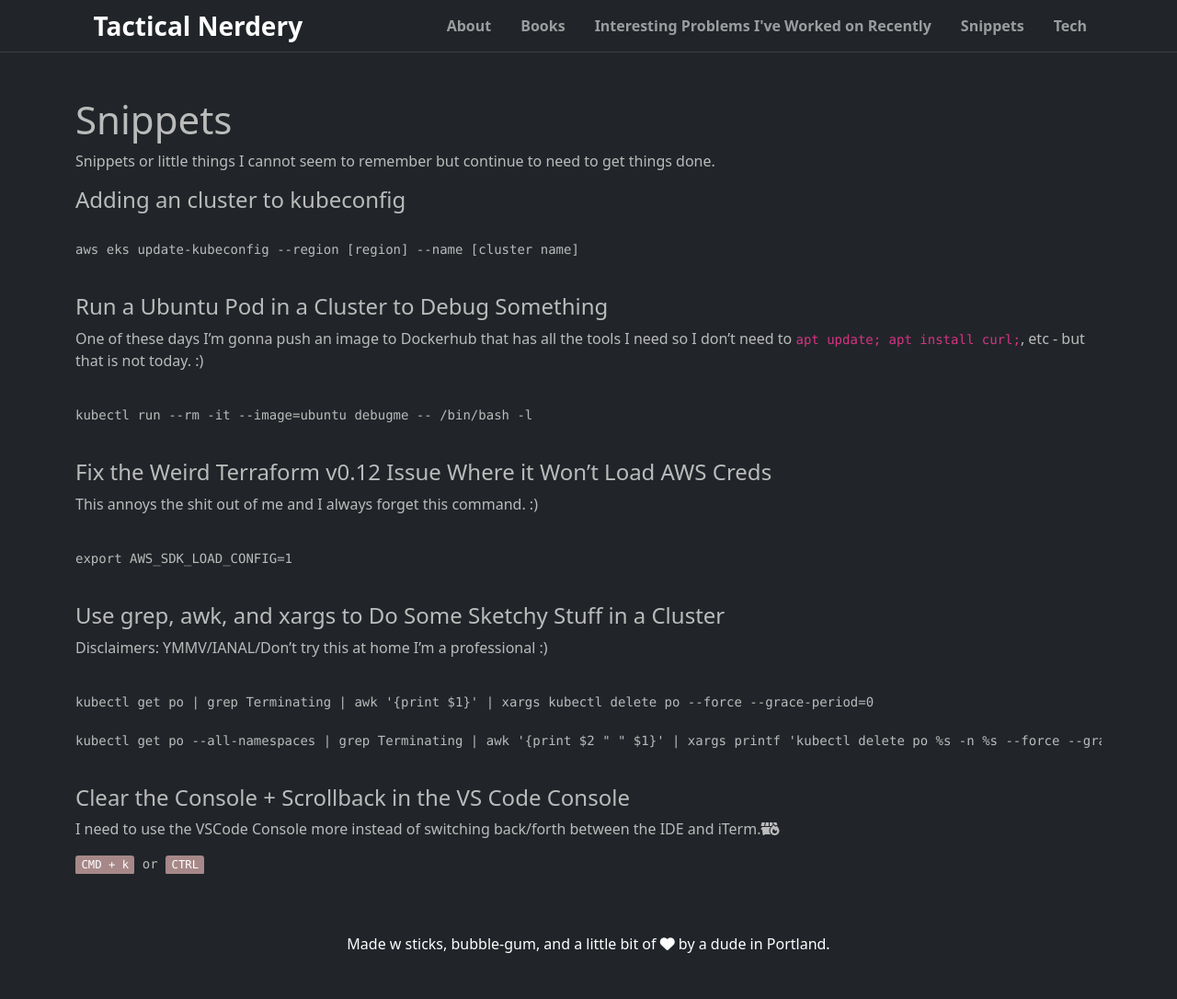
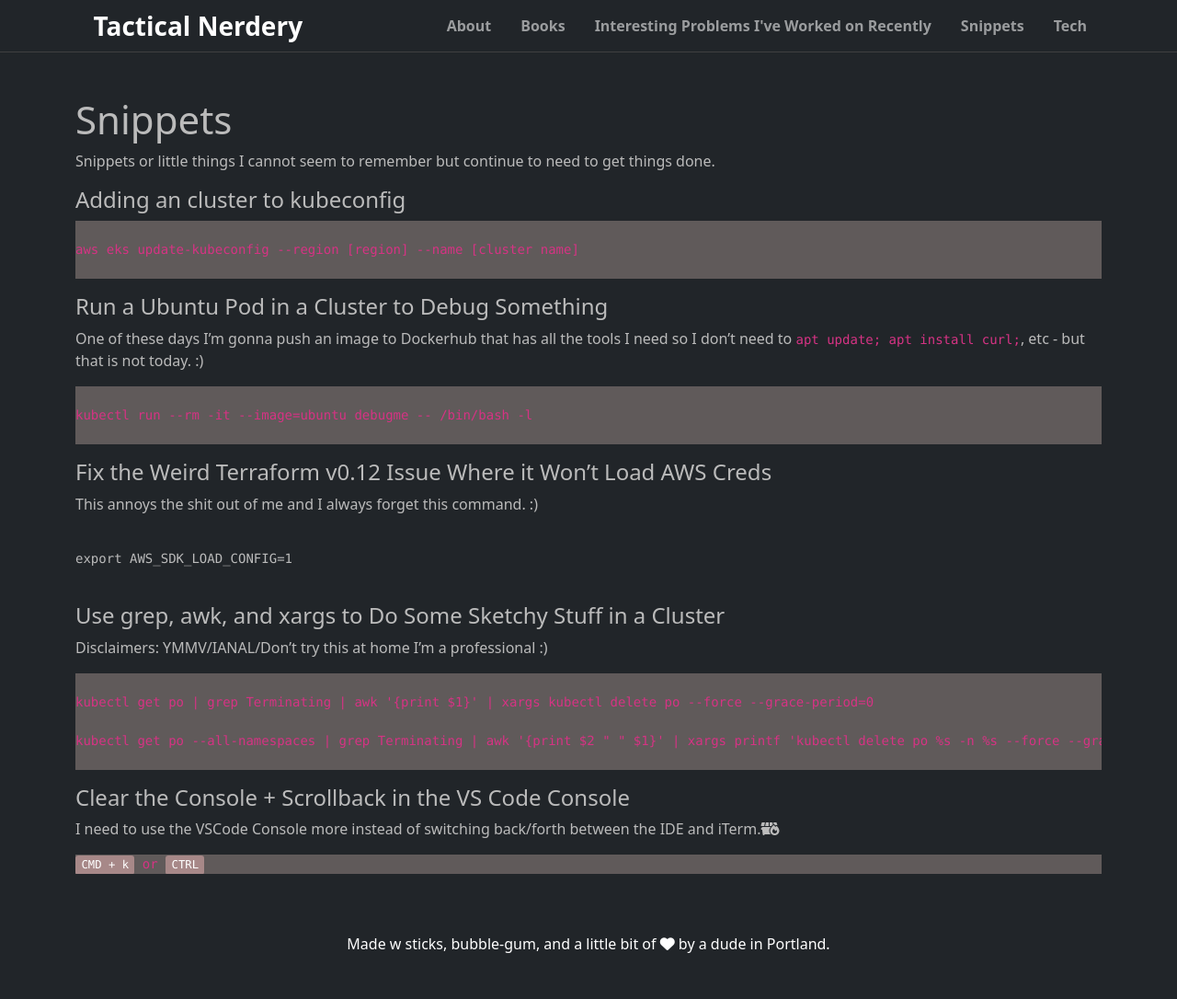
Before and after one commit to rayterrill/tacticalnerdery.com.old, a Jekyll site: the page built from snippets.md, in a window 1280 px wide. Shown: the whole page at 92% size. Built offline with Jekyll 4.4.1, drawn with Linux system fonts in a browser that asks for light colours; nearby versions of some CDN libraries.

Commit message:
Update snippets.md

```diff
--- a/snippets.md
+++ b/snippets.md
@@ -7,7 +7,7 @@ permalink: /snippets/
 > Snippets or little things I cannot seem to remember but continue to need to get things done.
 
 #### Adding an cluster to kubeconfig
-<pre>
+<pre class="code">
 <code>
 aws eks update-kubeconfig --region [region] --name [cluster name]
 </code>
@@ -15,7 +15,7 @@ aws eks update-kubeconfig --region [region] --name [cluster name]
 
 #### Run a Ubuntu Pod in a Cluster to Debug Something
 One of these days I'm gonna push an image to Dockerhub that has all the tools I need so I don't need to `apt update; apt install curl;`, etc - but that is not today. :)
-<pre>
+<pre class="code">
 <code>
 kubectl run --rm -it --image=ubuntu debugme -- /bin/bash -l
 </code>
@@ -31,7 +31,7 @@ export AWS_SDK_LOAD_CONFIG=1
 
 #### Use grep, awk, and xargs to Do Some Sketchy Stuff in a Cluster
 Disclaimers: YMMV/IANAL/Don't try this at home I'm a professional :)
-<pre>
+<pre class="code">
 <code>
 kubectl get po | grep Terminating | awk '{print $1}' | xargs kubectl delete po --force --grace-period=0
 
@@ -41,6 +41,6 @@ kubectl get po --all-namespaces | grep Terminating | awk '{print $2 " " $1}' | x
 
 #### Clear the Console + Scrollback in the VS Code Console
 I need to use the VSCode Console more instead of switching back/forth between the IDE and iTerm.<i class="fa-solid fa-dumpster-fire"></i>
-<pre>
+<pre class="code">
 <kbd>CMD + k</kbd> or <kbd>CTRL</kbd>
 </pre>
```
